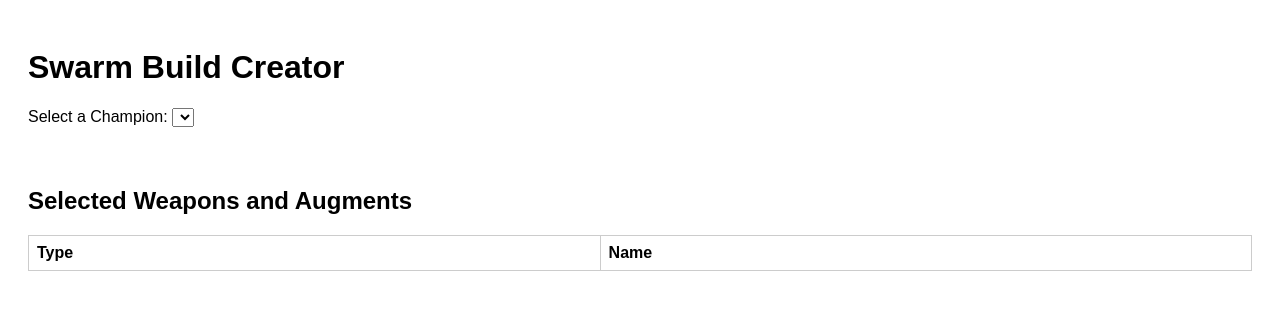
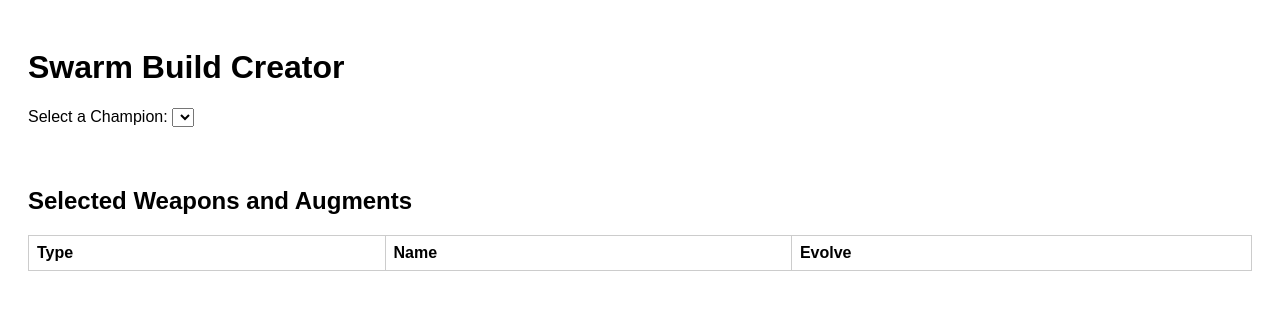
Before and after one commit to SvenAthSDV/swarm_build, a plain HTML site: page frontend/index.html in a window 1280 px wide. Drawn offline with Linux system fonts and the light colour scheme; no server answers.

Commit message:
Update index.html

```diff
--- a/frontend/index.html
+++ b/frontend/index.html
@@ -30,6 +30,7 @@
             <tr>
                 <th>Type</th>
                 <th>Name</th>
+                <th>Evolve</th>
             </tr>
         </thead>
         <tbody>
```
